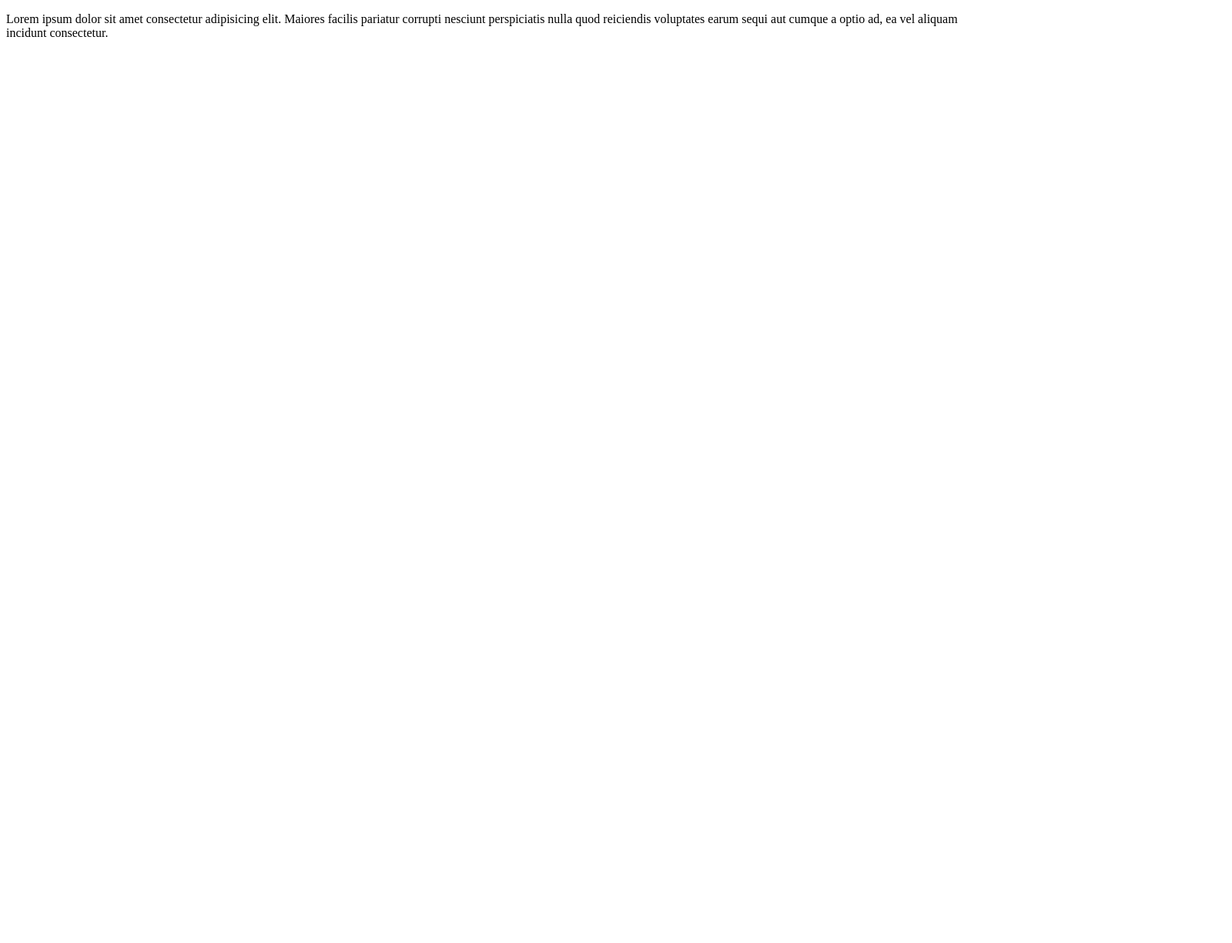
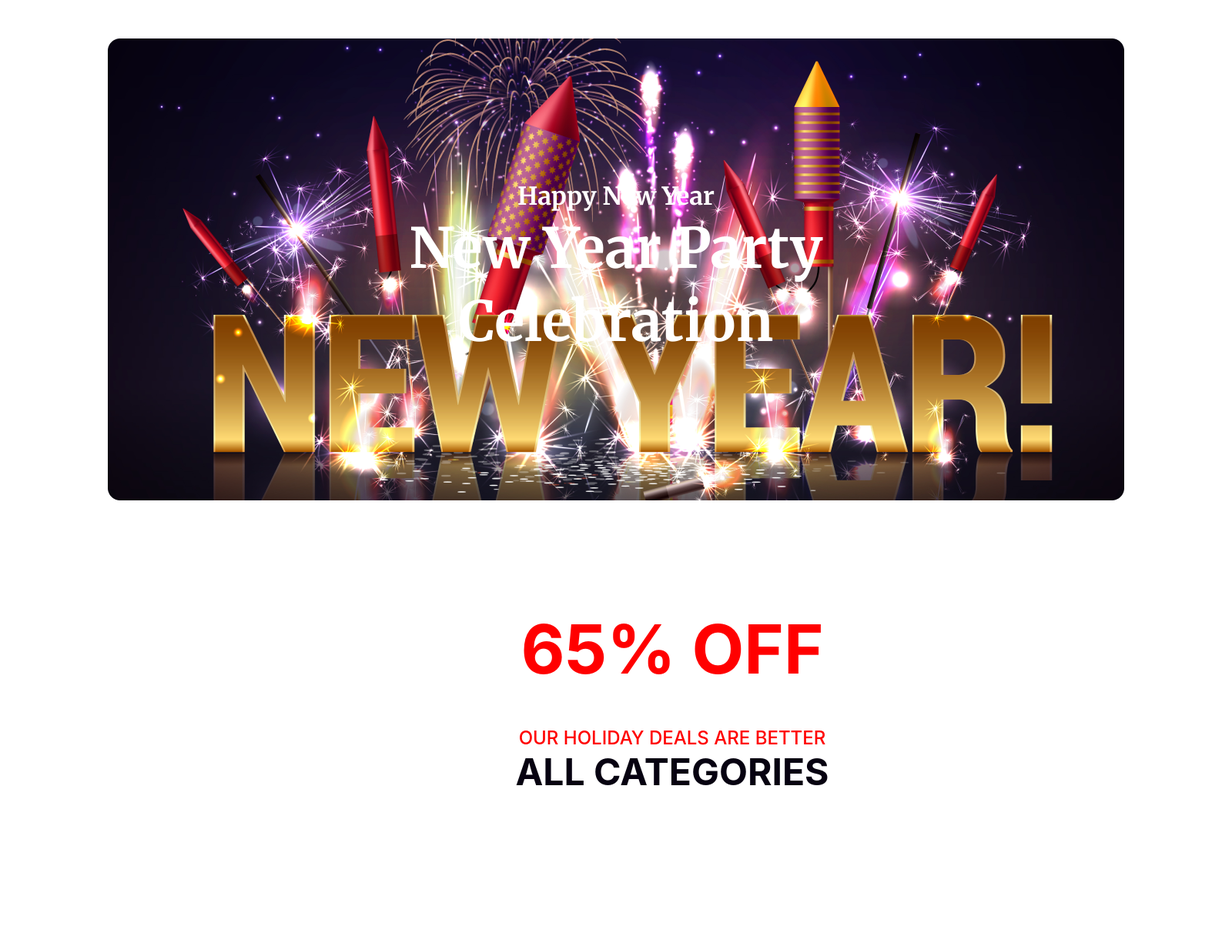
Before and after one commit to ShariarM/B9-A1, a plain HTML site: page index.html in a window 1280 px wide. Shown: the top 1225 px of the page at 77% size, 1600 px wide, since content can reach past the window. Before the commit the page ends 800 px from the top, so only its background shows below. Drawn offline with Linux system fonts and the light colour scheme.

Commit message:
added off section

```diff
--- a/index.html
+++ b/index.html
@@ -1,13 +1,41 @@
 <!DOCTYPE html>
 <html lang="en">
+
 <head>
     <meta charset="UTF-8">
     <meta name="viewport" content="width=device-width, initial-scale=1.0">
     <title>New Year A1</title>
+    <link rel="preconnect" href="https://fonts.googleapis.com">
+    <link rel="preconnect" href="https://fonts.gstatic.com" crossorigin>
+    <link href="https://fonts.googleapis.com/css2?family=Merriweather:wght@700&display=swap" rel="stylesheet">
     <link rel="stylesheet" href="/styles/b9a1.css">
 </head>
+
 <body>
-    <p>Lorem ipsum dolor sit amet consectetur adipisicing elit. Maiores facilis pariatur corrupti nesciunt perspiciatis nulla quod reiciendis voluptates earum sequi aut cumque a optio ad, ea vel aliquam incidunt consectetur.</p>
+    <header>
+        <div class="container">
+            <div class="con-text">
+                <h4>Happy New Year</h4>
+                <h1>New Year Party Celebration</h1>
+            </div>
+
+        </div>
+    </header>
+    <section class="off-sec">
+        <div class="container2">
+            <h1><span id="off">65% OFF</span></h1>
+            <h4><span id="holi">OUR HOLIDAY DEALS ARE BETTER</span></h4>
+            <h3>ALL CATEGORIES</h3>
+        </div>
+        <div><img src="styles/resources/New Year Photo.png" alt=""></div>
+    </section>
+    <main>
+
+    </main>
+    <footer>
+
+    </footer>
 
 </body>
+
 </html>
--- a/styles/b9a1.css
+++ b/styles/b9a1.css
@@ -0,0 +1,89 @@
+* {
+    margin: 0;
+    padding: 0;
+}
+
+header {
+    background-color: #FFF;
+    ;
+}
+
+.container {
+    height: 600px;
+    width: 1320px;
+    flex-shrink: 0;
+    background-image: url('../styles/resources/Banner\ Image.png');
+    background-size: cover;
+    background-position: center;
+    display: flex;
+    align-items: center;
+    justify-content: center;
+    margin: 50px 50px 140px 140px;
+}
+
+.con-text h4 {
+    color: #FFF;
+    text-align: center;
+    font-family: Merriweather;
+    font-size: 32px;
+    font-style: normal;
+    font-weight: 400;
+    line-height: normal;
+
+}
+
+.con-text h1 {
+    color: #FFF;
+    text-align: center;
+    font-family: Merriweather;
+    font-size: 72px;
+    font-style: normal;
+    font-weight: 900;
+    line-height: 95px;
+    width: 632px;
+}
+
+.off-sec {
+    width: 1600px;
+    text-align: center;
+    background-color: #FFF;
+}
+
+.container2 {
+    margin: 0px 50px 196px 196px;
+
+}
+
+#off {
+    color: #F00;
+    text-align: center;
+    font-family: Inter;
+    font-size: 88px;
+    font-style: normal;
+    font-weight: 700;
+    line-height: normal;
+}
+
+#holi {
+    color: #F00;
+    text-align: center;
+    font-family: Inter;
+    font-size: 24px;
+    font-style: normal;
+    font-weight: 500;
+    line-height: normal;
+}
+
+.container2 h3 {
+    color: #070211;
+    text-align: center;
+    font-family: Inter;
+    font-size: 48px;
+    font-style: normal;
+    font-weight: 700;
+    line-height: normal;
+}
+
+.container2 h1 {
+    padding-bottom: 48px;
+}
```
